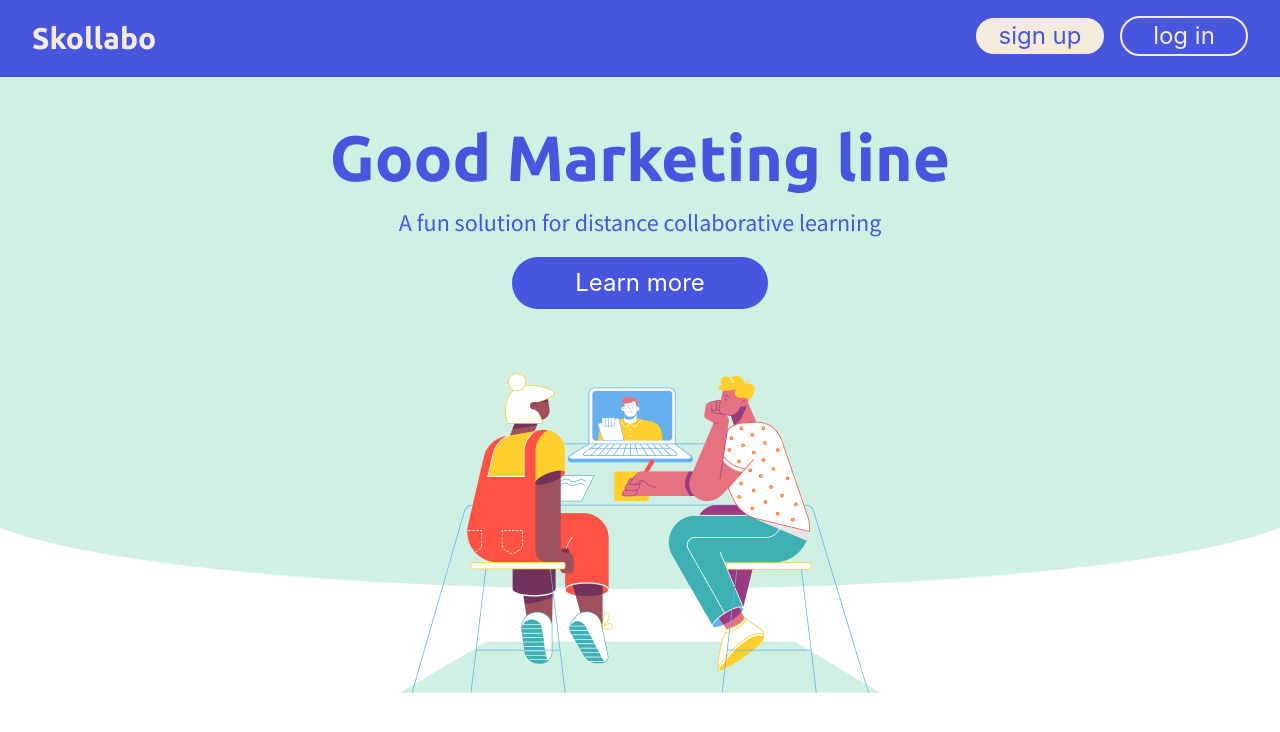
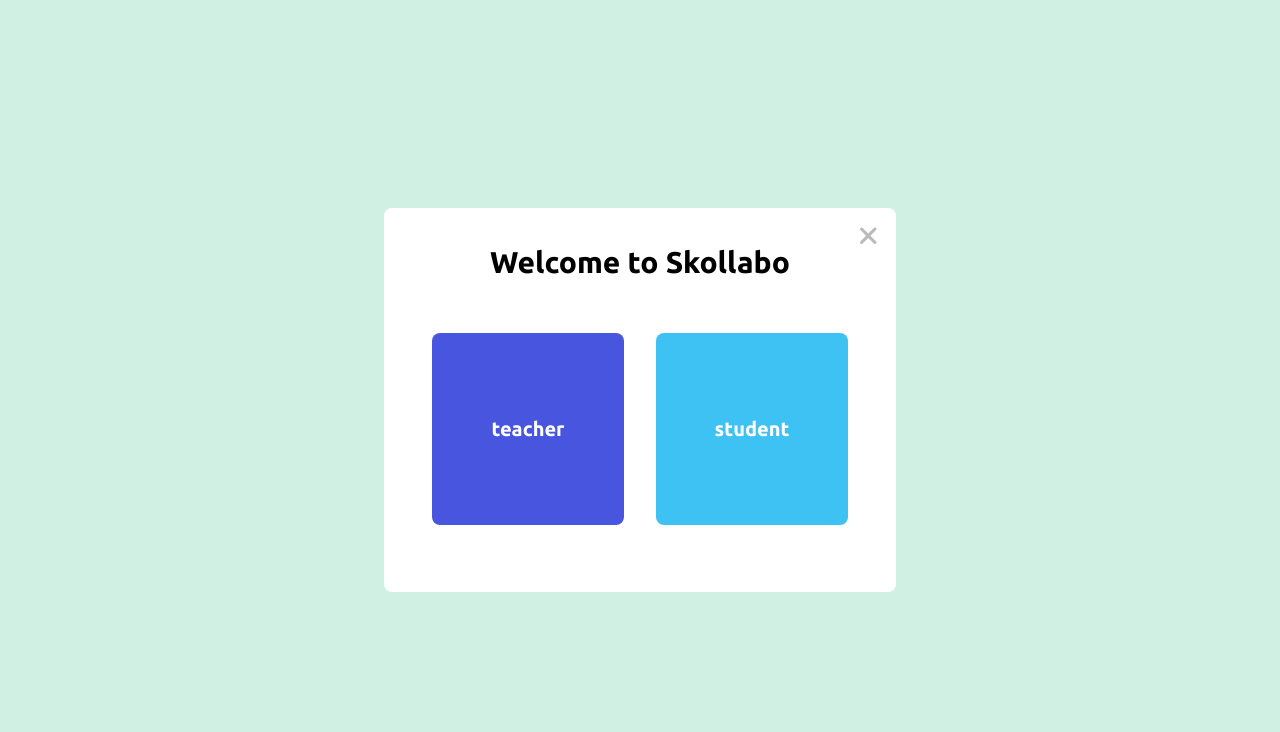
Before and after one commit to adzshaf/skollabo, a React (Create React App) app: page / in a window 1280 px wide. Shown: the top 732 px of the page. Built offline with nearby package versions, Linux system fonts and the light colour scheme.

Commit message:
add role page

```diff
--- a/src/App.js
+++ b/src/App.js
@@ -1,7 +1,8 @@
 import React from "react";
 import "./tailwind.output.css";
 import LandingPage from "./components/LandingPage";
+import AuthPage from "./components/AuthPage";
 
-const App = () => <LandingPage />;
+const App = () => <AuthPage />;
 
 export default App;
--- /dev/null
+++ b/src/components/AuthPage/index.js
@@ -0,0 +1,25 @@
+import React from "react";
+import close from "./close-round-grey.svg";
+
+const AuthPage = () => {
+  return (
+    <div className="bg-green w-screen h-screen flex justify-center items-center px-64">
+      <div className="flex flex-col bg-white rounded-lg h-96 w-128 px-8 py-8 relative">
+        <img src={close} alt="Close" className="absolute top-0 right-0 p-4" />
+        <div className="text-3xl">
+          <h1 className="text-center">Welcome to Skollabo</h1>
+        </div>
+        <div className="flex flex-row justify-center items-center pt-12">
+          <div className="bg-blue w-48 h-48 flex justify-center items-center mr-8 rounded-lg cursor-pointer">
+            <h2 className="text-white text-xl">teacher</h2>
+          </div>
+          <div className="bg-blue-bright w-48 h-48 flex justify-center items-center rounded-lg cursor-pointer">
+            <h2 className="text-white text-xl">student</h2>
+          </div>
+        </div>
+      </div>
+    </div>
+  );
+};
+
+export default AuthPage;
--- a/tailwind.config.js
+++ b/tailwind.config.js
@@ -34,7 +34,20 @@
       cream: "#F5EBDD",
       white: "#FFFFFF",
     },
-    extend: {},
+    extend: {
+      padding: {
+        96: "24rem",
+        128: "32rem",
+      },
+      height: {
+        96: "24rem",
+        128: "32rem",
+      },
+      width: {
+        96: "24rem",
+        128: "32rem",
+      },
+    },
   },
   variants: {},
   plugins: [],
```
Also changed, not shown: src/components/AuthPage/close-round-grey.svg (added).
